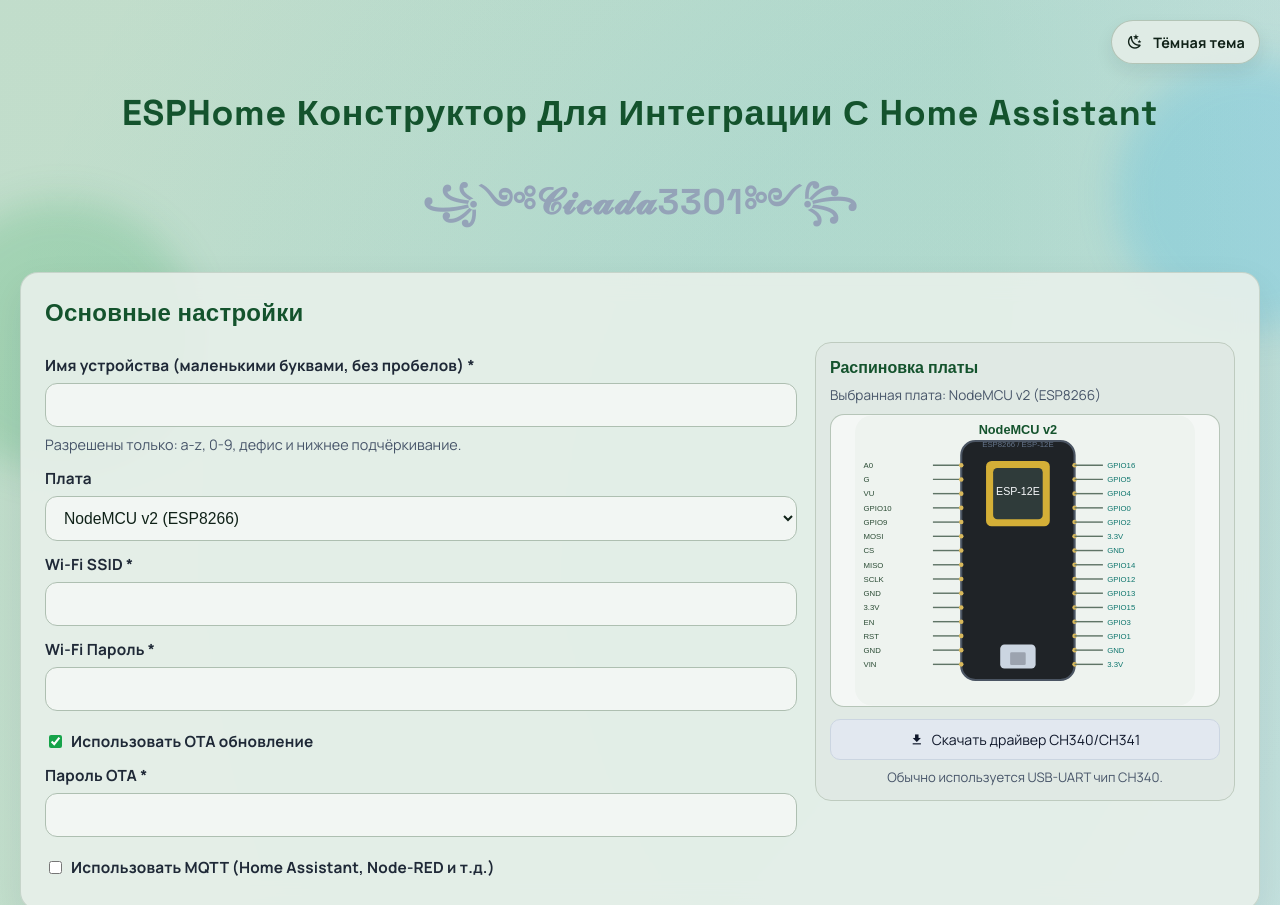
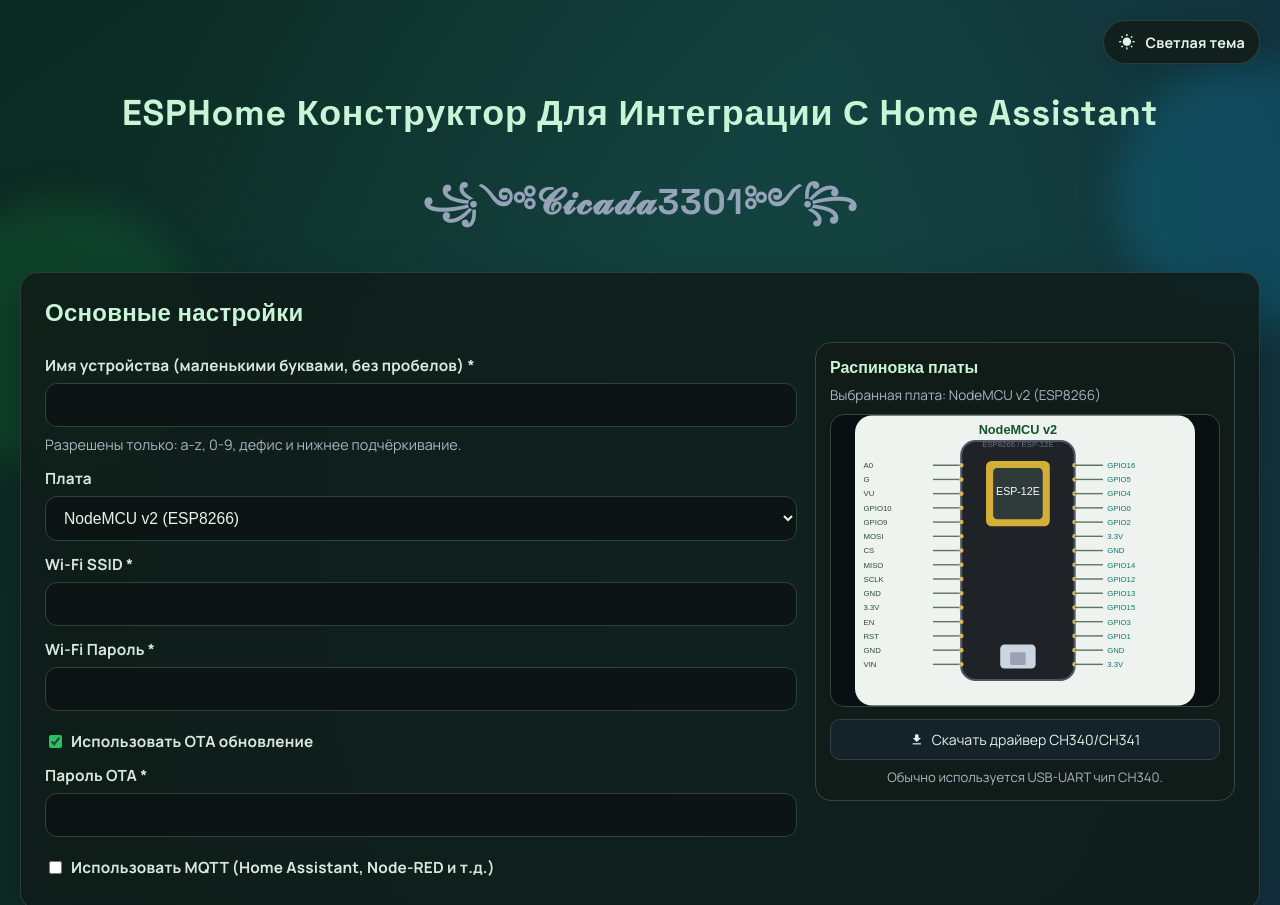
Before and after one commit to Cicadadenis/esphome-constructor, a plain HTML site: page index.html in a window 1280 px wide. Shown: the top 905 px of the page. Drawn offline with nearby package versions, Linux system fonts and the light colour scheme.

Commit message:
Change default theme from light to dark

```diff
--- a/index.html
+++ b/index.html
@@ -712,7 +712,7 @@
     }
   </style>
 </head>
-<body>
+<body data-theme="dark">
 
 <div class="container">
   <div class="topbar">
@@ -1957,7 +1957,7 @@ document.addEventListener("keydown", (event) => {
 
 document.getElementById("pluginPinCount").disabled = document.getElementById("pluginNeedsPin").value !== "yes";
 
-applyTheme(localStorage.getItem("esphomeTheme") || "light");
+applyTheme(localStorage.getItem("esphomeTheme") || "dark");
 toggleOtaFields();
 sanitizeDeviceName();
 
```
